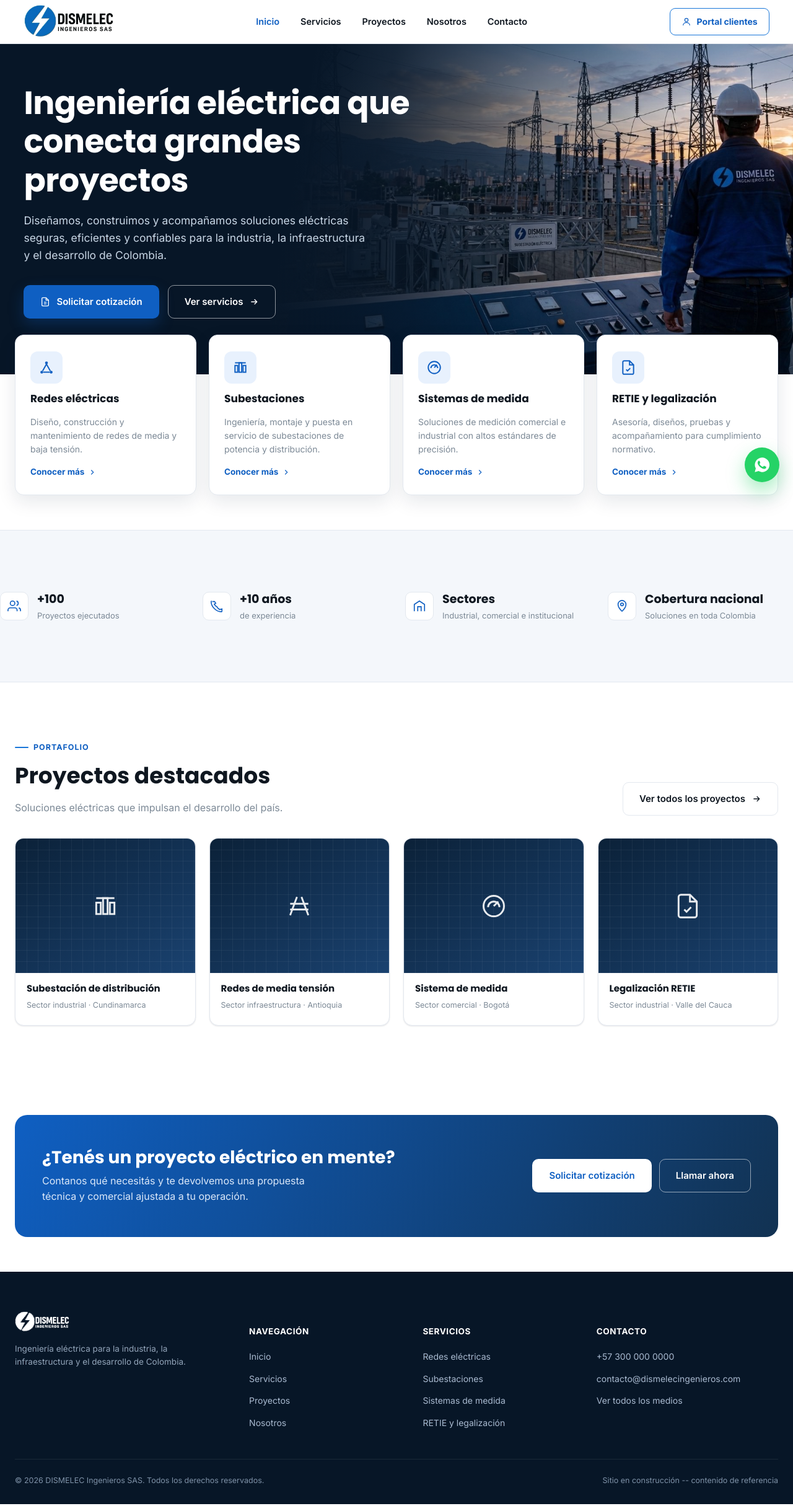
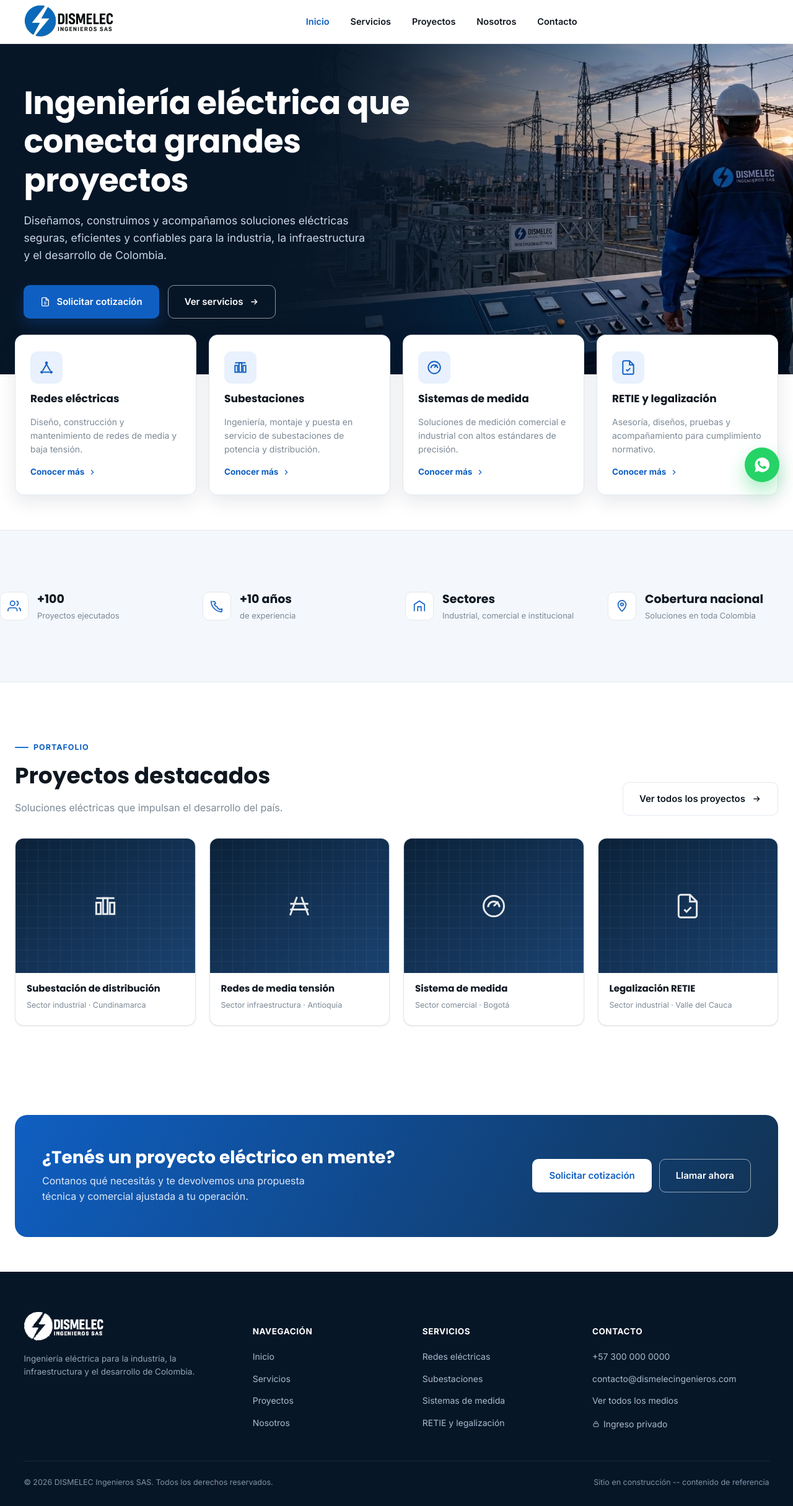
Before and after one commit to juancamiloquinteroj-design/Pagina-Web-Dismelec, a plain HTML site: page index.html in a window 1280 px wide. Shown: the whole page at 62% size. Drawn offline with Linux system fonts and the light colour scheme.

Commit message:
Ingreso privado sutil en el footer, logo del footer mas grande
Pedido explicito: en vez del boton "Portal clientes" destacado del
header, un enlace sutil de ingreso junto a Contacto, en el footer --
se quito de las 5 paginas y se agrego "Ingreso privado" (con icono de
candado) en la columna Contacto del footer, apuntando a admin.html.

- Logo del footer de 34px a 50px.
- Footer usa el mismo padding pegado al borde que header/hero (pedido
  explicito repetido: "no desperdiciar espacio a la derecha y
  izquierda") en vez del .container centrado de 1560px.
- Limpieza: se quito el CSS de .btn-portal (ya no lo usa nada).

Co-Authored-By: Claude Sonnet 5 <noreply@anthropic.com>

```diff
--- a/assets/css/style.css
+++ b/assets/css/style.css
@@ -111,12 +111,6 @@ button{font:inherit}
 .nav-links a:hover{color:var(--blue-600);background:var(--bg-soft)}
 .nav-links a.active{color:var(--blue-600)}
 .nav-actions{display:flex;align-items:center;gap:14px;flex:none}
-.btn-portal{
-  display:inline-flex;align-items:center;gap:9px;padding:10px 18px;border-radius:9px;
-  border:1.5px solid var(--blue-500);color:var(--blue-600);font-weight:700;font-size:14px;
-}
-.btn-portal:hover{background:var(--blue-500);color:#fff}
-.btn-portal svg{width:16px;height:16px}
 
 .nav-toggle{display:none;flex-direction:column;gap:5px;background:none;border:0;cursor:pointer;padding:8px}
 .nav-toggle span{width:24px;height:2px;background:var(--ink);border-radius:2px;transition:.2s}
@@ -144,7 +138,6 @@ button{font:inherit}
   }
   .nav-links a{padding:14px 12px;font-size:16px;border-bottom:1px solid var(--bg-soft)}
   body.nav-open .nav-links{transform:translateY(0);opacity:1;pointer-events:auto}
-  .nav-actions .btn-portal span{display:inline}
 }
 
 /* ---------- Hero ---------- */
@@ -413,10 +406,20 @@ button{font:inherit}
 
 /* ---------- Footer ---------- */
 .site-footer{background:var(--navy-950);color:#c6d3e2;padding:64px 0 28px}
+/* Mismo criterio que header/hero -- pedido explícito repetido ("no
+   desperdiciar espacio a la derecha y izquierda"): el footer también
+   pega al borde real en vez de quedarse en el .container centrado. */
+.site-footer .container{max-width:none;margin:0;padding-left:clamp(20px,3vw,48px);padding-right:clamp(20px,3vw,48px)}
 .footer-grid{display:grid;grid-template-columns:1.4fr 1fr 1fr 1.2fr;gap:36px;margin-bottom:46px}
 @media (max-width:860px){.footer-grid{grid-template-columns:1fr 1fr}}
 @media (max-width:560px){.footer-grid{grid-template-columns:1fr}}
-.footer-brand img{height:34px;margin-bottom:16px}
+.footer-brand img{height:50px;margin-bottom:16px}
+.footer-ingreso{
+  display:inline-flex;align-items:center;gap:6px;margin-top:14px;
+  font-size:12px;color:#6d8099;
+}
+.footer-ingreso:hover{color:#9db6d2}
+.footer-ingreso svg{width:12px;height:12px}
 .footer-brand p{font-size:13.5px;color:#93a5ba;max-width:280px}
 .footer-col h5{color:#fff;font-size:13.5px;letter-spacing:.04em;text-transform:uppercase;margin-bottom:16px}
 .footer-col ul{display:flex;flex-direction:column;gap:10px}
--- a/index.html
+++ b/index.html
@@ -27,10 +27,6 @@
       <a href="contacto.html" data-page="contacto.html">Contacto</a>
     </nav>
     <div class="nav-actions">
-      <a href="admin.html" class="btn-portal">
-        <svg viewBox="0 0 24 24" fill="none" stroke="currentColor" stroke-width="1.8"><path d="M12 12a4 4 0 100-8 4 4 0 000 8z"/><path d="M4 21c0-4 3.6-7 8-7s8 3 8 7"/></svg>
-        <span>Portal clientes</span>
-      </a>
       <button class="nav-toggle" aria-label="Abrir menú" aria-expanded="false">
         <span></span><span></span><span></span>
       </button>
@@ -204,6 +200,10 @@
           <li><a href="mailto:contacto@dismelecingenieros.com">contacto@dismelecingenieros.com</a></li>
           <li><a href="contacto.html">Ver todos los medios</a></li>
         </ul>
+        <a href="admin.html" class="footer-ingreso">
+          <svg viewBox="0 0 24 24" fill="none" stroke="currentColor" stroke-width="2"><rect x="4" y="10" width="16" height="10" rx="2"/><path d="M8 10V7a4 4 0 018 0v3"/></svg>
+          Ingreso privado
+        </a>
       </div>
     </div>
     <div class="footer-bottom">
```
Also changed, not shown: contacto.html (+1 -4 lines), nosotros.html (+1 -4 lines), proyectos.html (+1 -4 lines), servicios.html (+1 -4 lines).
